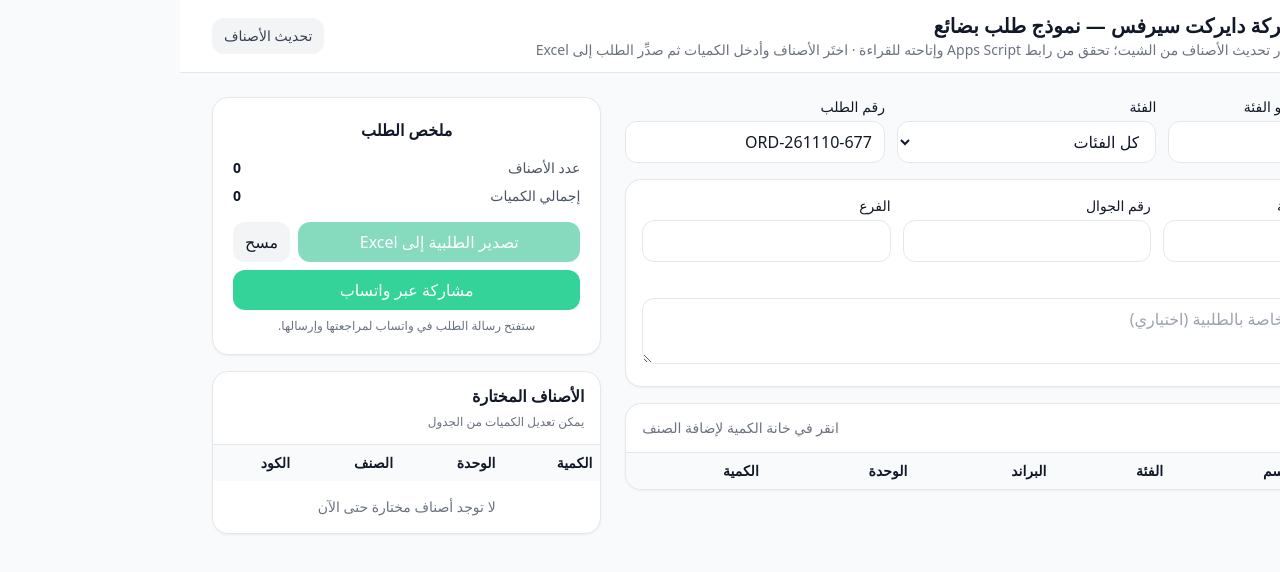
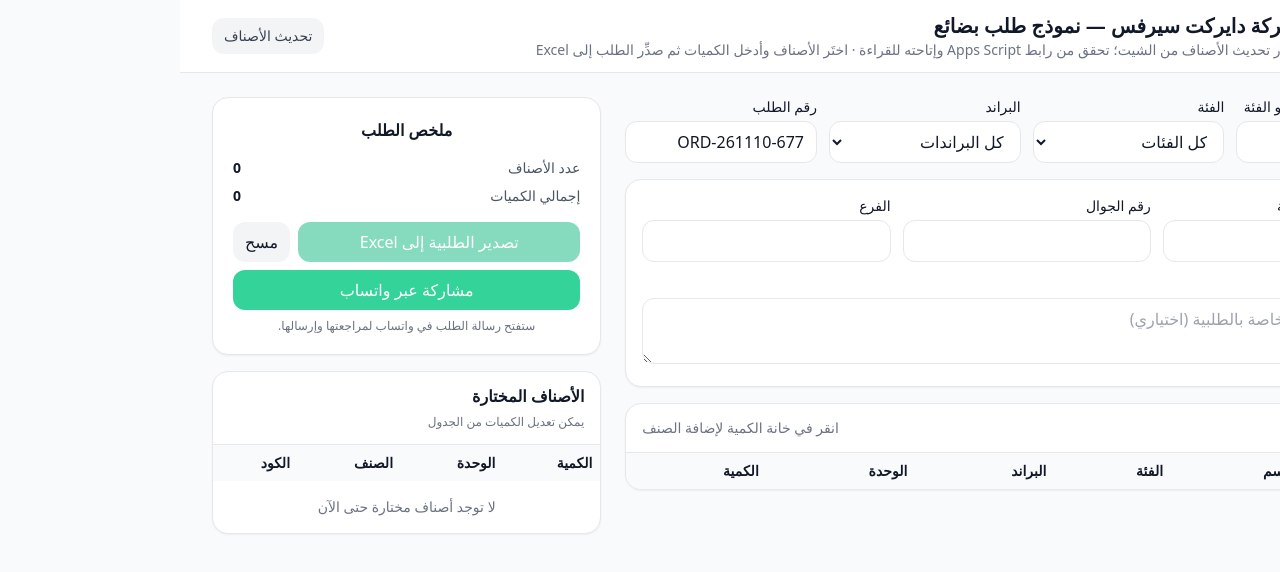
Before and after one commit to hossamhassan33667-gif/direct-service-order-form, a React (Vite) app: page / in a window 1280 px wide. Shown: the top 572 px of the page. Built offline with nearby package versions, Linux system fonts and the light colour scheme; the HTML template or start-up script is replaced by a standard one.

Commit message:
Add brand filter to product catalog

```diff
--- a/src/App.jsx
+++ b/src/App.jsx
@@ -61,15 +61,16 @@ const updateCart = (prevCart, item, qtyVal) => {
 };
 
 // Extracted for testability: same logic used by the UI filter
-const filterItems = (items, search, category) => {
+const filterItems = (items, search, category, brand = "all") => {
   const s = (search || "").trim().toLowerCase();
   return (items || []).filter((x) => {
     const okCat = category === "all" || x.category === category;
+    const okBrand = brand === "all" || (x.brand || "غير محدد") === brand;
     const codeStr = (x.code ?? "").toString().toLowerCase();
     const nameStr = (x.name ?? "").toString().toLowerCase();
     const brandStr = (x.brand ?? "").toString().toLowerCase();
     const okSearch = !s || codeStr.includes(s) || nameStr.includes(s) || brandStr.includes(s);
-    return okCat && okSearch;
+    return okCat && okBrand && okSearch;
   });
 };
 
@@ -80,6 +81,7 @@ function MainApp() {
   );
   const [search, setSearch] = useState("");
   const [category, setCategory] = useState("all");
+  const [brand, setBrand] = useState("all");
   const [cart, setCart] = useState({});
   const [client, setClient] = useState({ name: "", phone: "", branch: "" });
   const [notes, setNotes] = useState("");
@@ -169,7 +171,9 @@ function MainApp() {
     return ["all", ...Array.from(set)];
   }, [items]);
 
-  const filtered = useMemo(() => filterItems(items, search, category), [items, category, search]);
+  const brands = useMemo(() => ["all", ...Array.from(new Set(items.map((x) => x.brand || "غير محدد")))], [items]);
+
+  const filtered = useMemo(() => filterItems(items, search, category, brand), [items, category, search, brand]);
 
   // --- Cart operations ---
   const setQty = (item, q) => setCart((p) => updateCart(p, item, q));
@@ -329,7 +333,7 @@ function MainApp() {
 
       <main className="w-full min-w-0 px-3 sm:px-4 lg:px-8 py-4 sm:py-6 grid md:grid-cols-3 gap-4 sm:gap-6">
         <section className="md:col-span-2 order-2 md:order-none min-w-0 space-y-4">
-          <div className="grid md:grid-cols-3 gap-3">
+          <div className="grid md:grid-cols-4 gap-3">
             <div>
               <label className="block text-sm mb-1">بحث حسب الاسم، الكود أو الفئة</label>
               <input value={search} onChange={(e) => setSearch(e.target.value)} placeholder="اكتب كلمة البحث هنا" className="w-full px-3 py-2 rounded-xl border border-gray-200 bg-white focus:outline-none focus:ring-2 focus:ring-blue-200" />
@@ -338,6 +342,12 @@ function MainApp() {
               <label className="block text-sm mb-1">الفئة</label>
               <select value={category} onChange={(e) => setCategory(e.target.value)} className="w-full px-3 py-2 rounded-xl border border-gray-200 bg-white focus:outline-none focus:ring-2 focus:ring-blue-200">
                 {categories.map((c) => <option key={c} value={c}>{c === "all" ? "كل الفئات" : c}</option>)}
+              </select>
+            </div>
+            <div>
+              <label className="block text-sm mb-1">البراند</label>
+              <select value={brand} onChange={(e) => setBrand(e.target.value)} className="w-full px-3 py-2 rounded-xl border border-gray-200 bg-white focus:outline-none focus:ring-2 focus:ring-blue-200">
+                {brands.map((b) => <option key={b} value={b}>{b === "all" ? "كل البراندات" : b}</option>)}
               </select>
             </div>
             <div>
```
